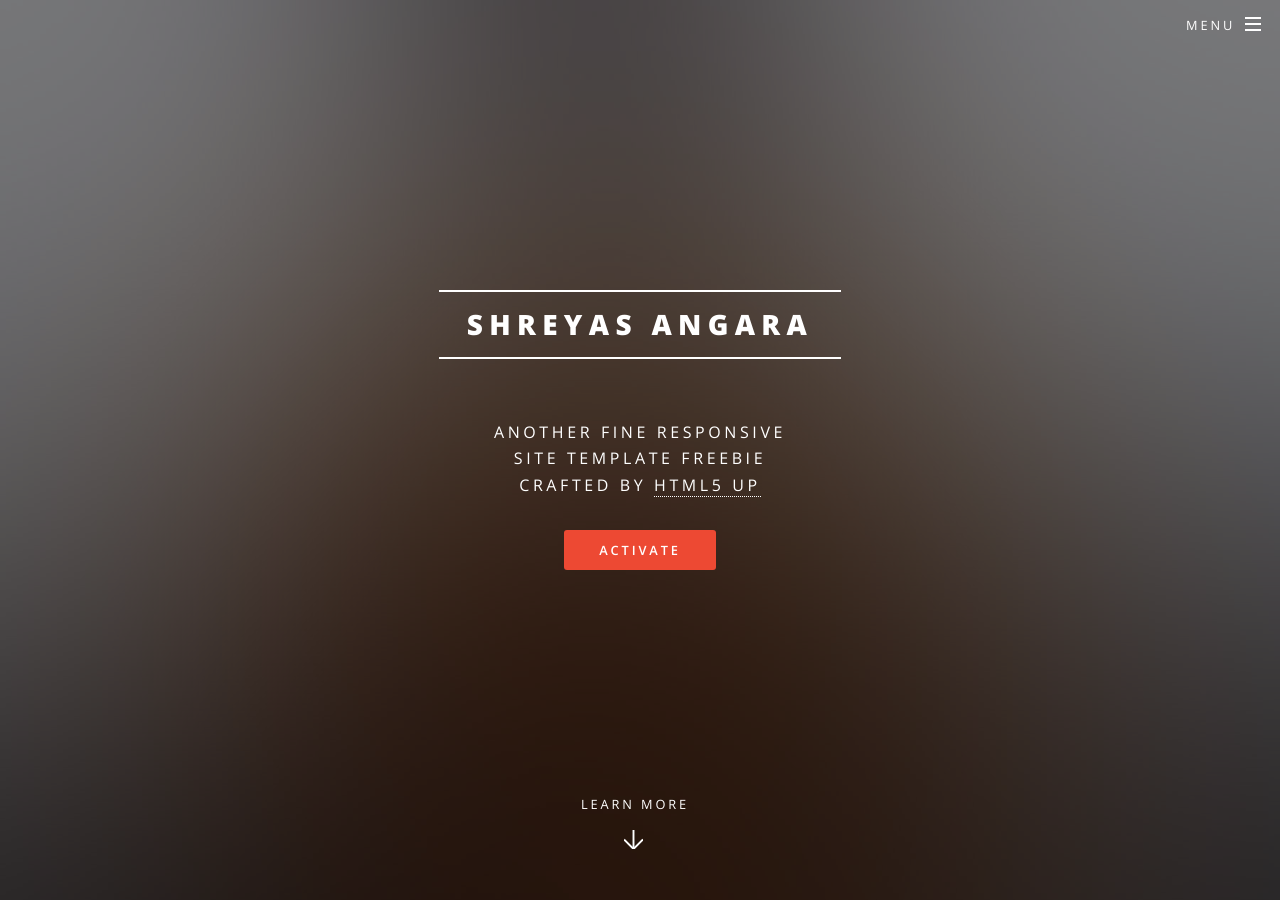
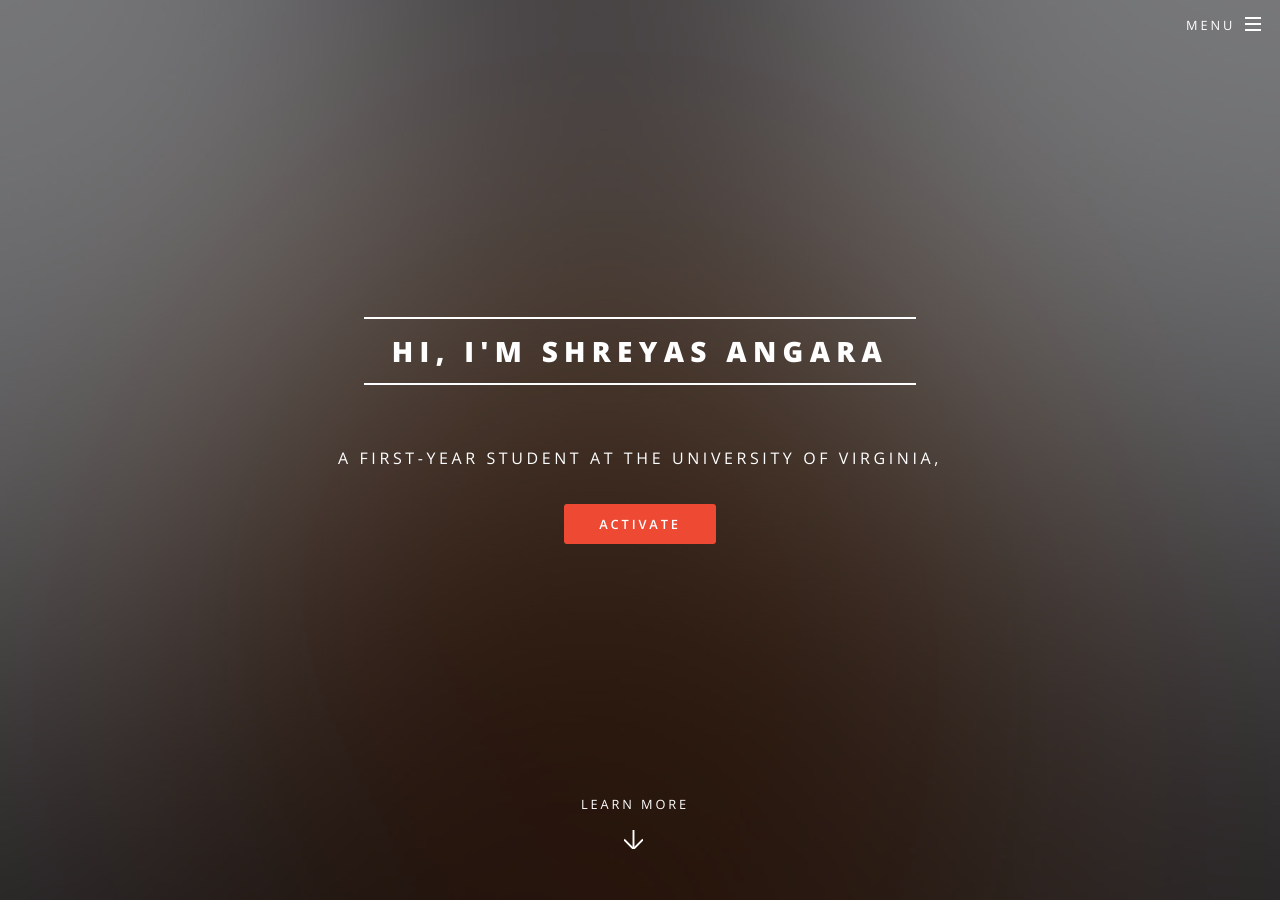
Before and after one commit to shreyas00023/mywebsite, a Jekyll site: the page built from index.html, in a window 1280 px wide and 900 px high. Built offline with Jekyll 4.4.1, drawn with Linux system fonts in a browser that asks for light colours.

Commit message:
Update _config.yml

```diff
--- a/_config.yml
+++ b/_config.yml
@@ -2,11 +2,9 @@
 #
 
 # Site settings
-title: Shreyas Angara
+title: Hi, I'm Shreyas Angara
 description: |
-  Another fine responsive
-  site template freebie
-  crafted by [HTML5 UP](http://html5up.net)
+  A first-year student at the University of Virginia,
 owner: Shreyas Angara # or company name
 first_published: 2018 # if migrating another site, the year of your first publish
 email: shreyas00023@gmail.com
```
